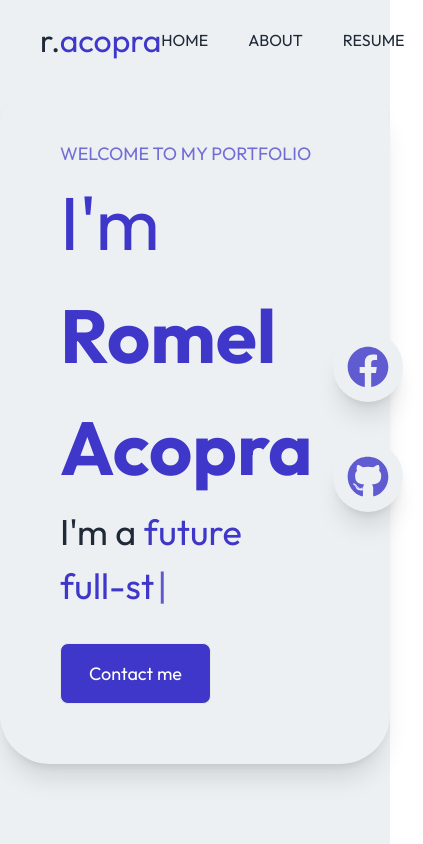
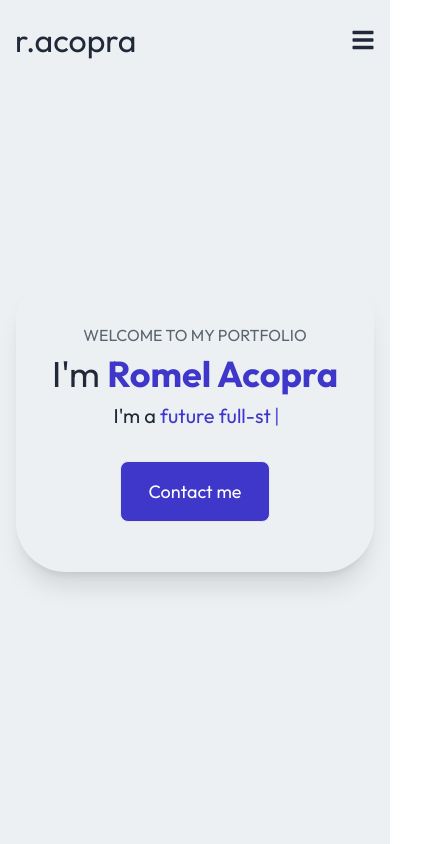
Before and after one commit to the-name-romel/my-portfolio, a React (Vite) app: page / in a window 390 px wide. Shown: the top 844 px of the page, 423 px wide, since content can reach past the window. Built offline with nearby package versions, Linux system fonts and the light colour scheme.

Commit message:
Add Navbar and Home secition media query(responsive)

```diff
--- a/src/components/Navbar.jsx
+++ b/src/components/Navbar.jsx
@@ -1,5 +1,6 @@
 import React from "react";
 import { useState } from "react";
+import { FaBars } from "react-icons/fa";
 
 const Navbar = () => {
   const [shadow, setShadow] = useState(false);
@@ -17,15 +18,17 @@ const Navbar = () => {
       className={
         shadow
           ? "fixed bg-bgColor w-full h-20 shadow-lg z-50"
-          : "fixed bg-bgColor w-full h-20 z-50"
+          : "fixed bg-bgColor w-full h-20 z-50 "
       }
     >
-      <div className="flex max-w-[1200px] w-full h-full mx-auto px-10 justify-between items-center bg-bgColor">
-        <h1 className="text-[32px]">
-          r.<span className="text-primary">acopra</span>
-        </h1>
+      <div className="flex max-w-[1200px] w-full h-full mx-auto px-[15px] md:px-[30px] lg:px-10 justify-between items-center bg-bgColor">
+        <h1 className="text-[32px] text-textColor">r.acopra</h1>
 
-        <ul className="flex space-x-10 uppercase text-base">
+        <div className="md:hidden">
+          <FaBars size={24} />
+        </div>
+
+        <ul className="hidden md:flex space-x-10 uppercase text-base">
           <li>home</li>
           <li>about</li>
           <li>resume</li>
--- a/src/pages/Hero.jsx
+++ b/src/pages/Hero.jsx
@@ -4,16 +4,16 @@ import { FaFacebook, FaGithub } from "react-icons/fa";
 export const Hero = () => {
   return (
     <div className="w-full h-screen bg-bgColor">
-      <div className="mx-auto w-full h-full flex justify-between items-center">
-        <div className="max-w-[1000px] w-full mx-auto border-red-100 rounded-[50px] shadow-xl flex justify-between items-center p-[60px]">
-          <div>
-            <p className="uppercase text-[18px] text-primary opacity-70">
+      <div className="mx-auto w-full h-full flex justify-between items-center px-4 md:px-[30px]">
+        <div className="max-w-[1000px] w-full mx-auto border-red-100 rounded-[50px] shadow-xl md:flex-col lg:flex-row flex justify-center md:justify-between items-center px-[30px] py-[50px] lg:p-[60px] text-center lg:text-left">
+          <div className="">
+            <p className="uppercase text-[16px] lg:text-[18px] text-textColor opacity-70">
               welcome to my portfolio
             </p>
-            <h1 className="text-[75px] text-primary">
-              I'm <span className="font-bold">Romel Acopra</span>
+            <h1 className="text-[36px] md:text-[50px] lg:text-[75px] text-textColor">
+              I'm <span className="font-bold text-primary">Romel Acopra</span>
             </h1>
-            <h2 className="text-[36px]">
+            <h2 className="text-[20px] lg:text-[36px]">
               I'm a{" "}
               <span className="text-primary">
                 <Typewriter
@@ -31,12 +31,12 @@ export const Hero = () => {
                 />
               </span>
             </h2>
-            <button className="border bg-primary rounded-[8px] text-white text-[18px] px-[28px] py-[16px] mt-[30px]">
+            <button className="border bg-primary rounded-[8px] text-white text-[18px] px-[28px] py-[16px] mt-[30px] hover:bg-opacity-80">
               Contact me
             </button>
           </div>
 
-          <div className="flex flex-col p-5 space-y-[40px] justify-center items-center">
+          <div className="hidden md:flex gap-10 p-4 lg:flex-col">
             <a
               href="https://facebook.com"
               className="bg-bgColor rounded-full shadow-xl flex justify-center items-center w-[70px] h-[70px] cursor-pointer hover:scale-105 ease-in-out duration-300 group"
@@ -46,7 +46,10 @@ export const Hero = () => {
                 className="text-primary opacity-80 group-hover:opacity-100"
               />
             </a>
-            <a className="bg-bgColor rounded-full shadow-xl flex justify-center items-center w-[70px] h-[70px] cursor-pointer hover:scale-105 ease-in-out duration-300 group">
+            <a
+              href="https://github.com/the-name-romel"
+              className="bg-bgColor rounded-full shadow-xl flex justify-center items-center w-[70px] h-[70px] cursor-pointer hover:scale-105 ease-in-out duration-300 group"
+            >
               <FaGithub
                 size={42}
                 className="text-primary opacity-80 group-hover:opacity-100"
```
